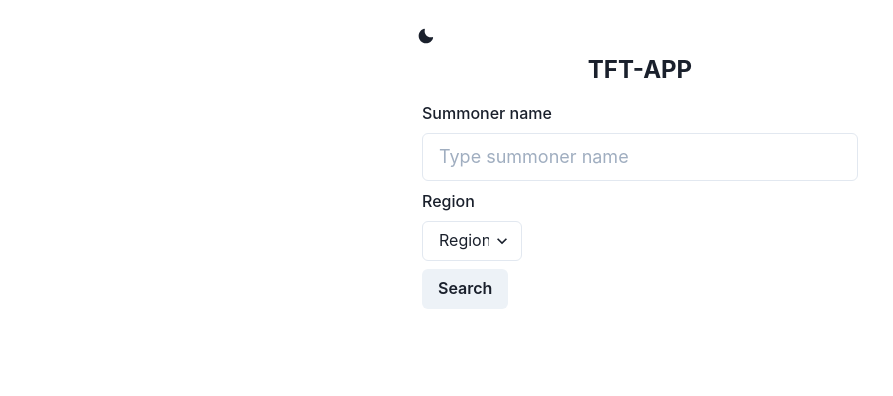
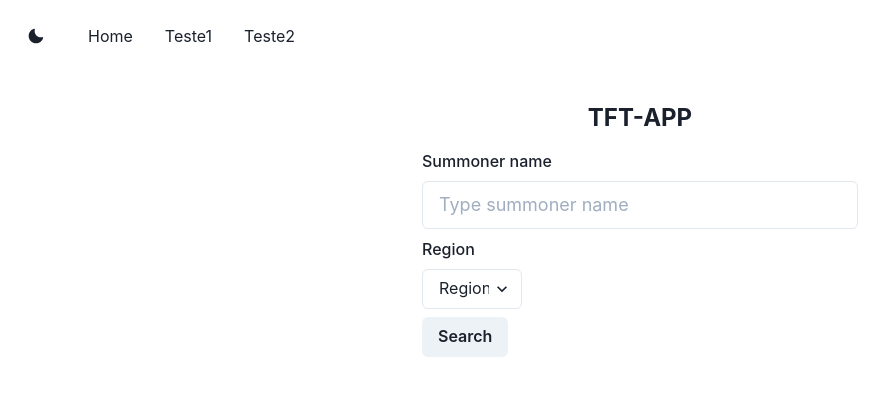
Before and after one commit to wenked/tft-app, a Next.js app: page / in a window 1280 px wide. Shown: the top 396 px of the page, without its empty margins (0-893 px from the left). Built offline with nearby package versions, Linux system fonts and the light colour scheme.

Commit message:
navbar tests

```diff
--- /dev/null
+++ b/components/NavBar.tsx
@@ -0,0 +1,45 @@
+import { Flex, Box, Stack, Text, Link } from '@chakra-ui/react';
+import React from 'react';
+import NextLink from 'next/link';
+import DarkModeSwitch from './DarkModeSwitch';
+
+const NavBar: React.FC = () => {
+	return (
+		<Flex
+			as='nav'
+			align='center'
+			justify='space-between'
+			wrap='wrap'
+			w='100%'
+			mb={8}
+			p={4}>
+			<Box display='block' flexBasis={{ base: '100%', md: 'auto' }}>
+				<Stack
+					spacing={8}
+					align='center'
+					justify={['center', 'space-between', 'flex-end', 'flex-end']}
+					direction={['column', 'row', 'row', 'row']}
+					pt={[4, 4, 0, 0]}>
+					<DarkModeSwitch />
+					<Link>
+						<NextLink href='/'>
+							<Text display='block'>Home</Text>
+						</NextLink>
+					</Link>
+					<Link>
+						<NextLink href='/'>
+							<Text display='block'>Teste1</Text>
+						</NextLink>
+					</Link>
+					<Link>
+						<NextLink href='/'>
+							<Text display='block'>Teste2</Text>
+						</NextLink>
+					</Link>
+				</Stack>
+			</Box>
+		</Flex>
+	);
+};
+
+export default NavBar;
--- a/pages/api/[summoner].ts
+++ b/pages/api/[summoner].ts
@@ -3,6 +3,9 @@ import type { NextApiRequest, NextApiResponse } from 'next';
 
 const summonerName = async (req: NextApiRequest, res: NextApiResponse) => {
 	const riotApiKey = process.env.RIOT_API_KEY;
+
+	const AMERICAS = ['br1', 'la1', 'la2', 'na1'];
+	const EUROPE = ['eun1', 'euw1', 'ru', 'tr1'];
 
 	const testDate = new Date();
 	let regionString = '';
@@ -22,9 +25,9 @@ const summonerName = async (req: NextApiRequest, res: NextApiResponse) => {
 	);
 	const rankedDataResponse = await fetchRankedData.json();
 
-	if (region === 'br1' || 'la1' || 'la2' || 'na1') {
+	if (AMERICAS.includes(region as string)) {
 		regionString = 'americas';
-	} else if (region === 'eun1' || 'euw1' || 'ru' || 'tr1') {
+	} else if (EUROPE.includes(region as string)) {
 		regionString = 'europe';
 	} else {
 		regionString = 'asia';
--- a/pages/index.tsx
+++ b/pages/index.tsx
@@ -3,9 +3,12 @@ import DarkModeSwitch from '../components/DarkModeSwitch';
 import { Flex, Heading, Text, Stack, Box } from '@chakra-ui/react';
 import SearchBox from '../components/SearchBox';
 import React from 'react';
+import NavBar from '../components/NavBar';
 
 const Home: React.FC = () => {
 	return (
+		<>
+			<NavBar />
 			<Flex align='center' justifyContent='center'>
 				<Head>
 					<title>TFT APP</title>
@@ -13,9 +16,6 @@ const Home: React.FC = () => {
 
 				<Box width='full' maxWidth='500px' px={4}>
 					<Flex flexDirection='column'>
-					<Flex direction='row' pt={4} justify='space-between'>
-						<DarkModeSwitch />
-					</Flex>
 						<Heading as='h1' fontSize='2xl' textAlign='center'>
 							TFT-APP
 						</Heading>
@@ -23,6 +23,7 @@ const Home: React.FC = () => {
 					</Flex>
 				</Box>
 			</Flex>
+		</>
 	);
 };
 
```
Also changed, not shown: components/SearchBox.tsx (+2 -5 lines). Lines whose indentation alone changed are shown as unchanged.
